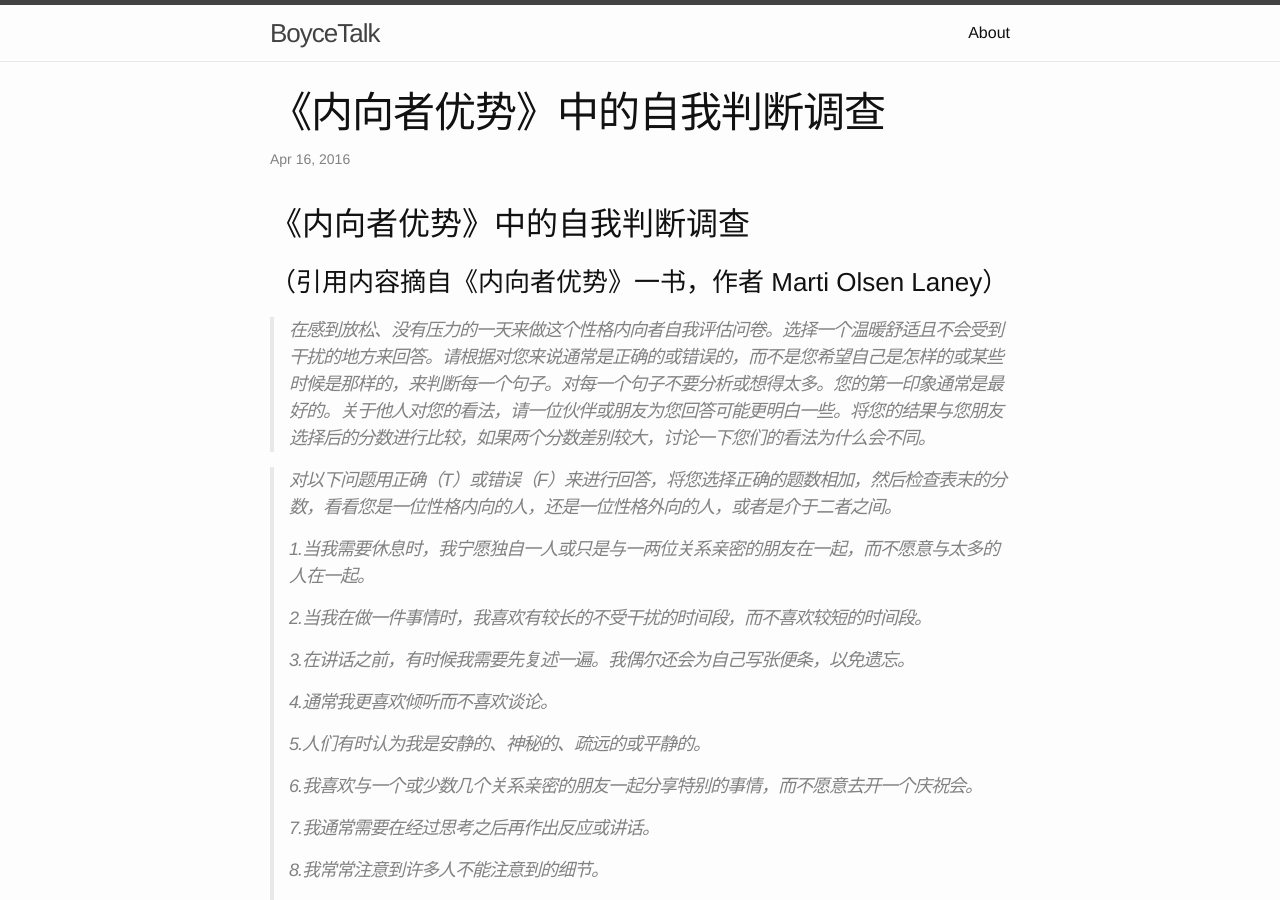
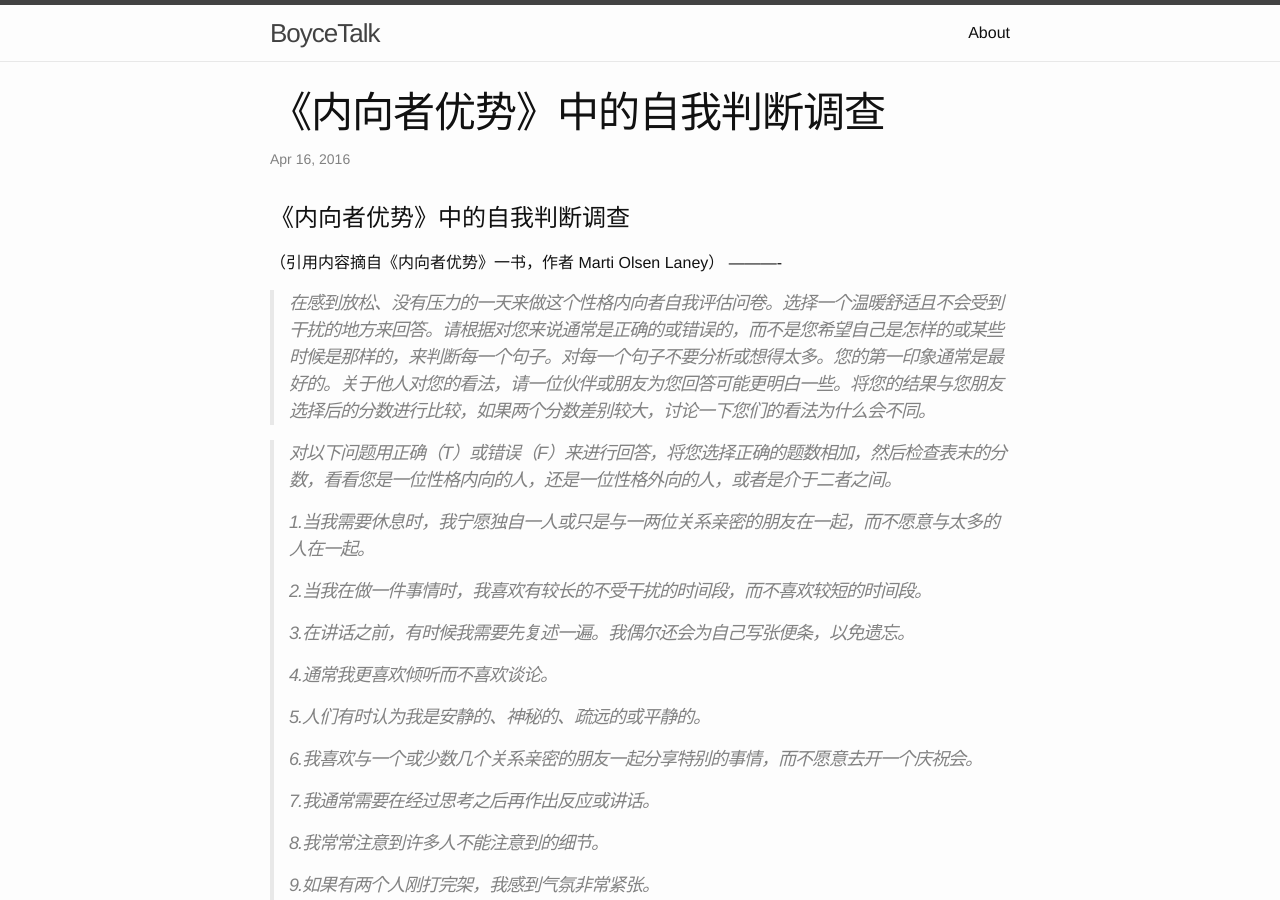
Before and after one commit to boyce1989/boyce1989.github.io, a Jekyll site: the page built from _posts/2016-04-16-《内向者优势》中的自我判断调查.markdown, in a window 1280 px wide and 900 px high. Built offline with Jekyll 4.4.1, drawn with Linux system fonts in a browser that asks for light colours.

```diff
--- a/_posts/2016-04-16-《内向者优势》中的自我判断调查.markdown
+++ b/_posts/2016-04-16-《内向者优势》中的自我判断调查.markdown
@@ -4,8 +4,10 @@ title:  "《内向者优势》中的自我判断调查"
 date:   2016-04-16 18:44:00 +0800
 categories: jekyll update
 ---
-## 《内向者优势》中的自我判断调查
-### （引用内容摘自《内向者优势》一书，作者 Marti Olsen Laney）
+《内向者优势》中的自我判断调查
+==========
+（引用内容摘自《内向者优势》一书，作者 Marti Olsen Laney）
+----------
 >在感到放松、没有压力的一天来做这个性格内向者自我评估问卷。选择一个温暖舒适且不会受到干扰的地方来回答。请根据对您来说通常是正确的或错误的，而不是您希望自己是怎样的或某些时候是那样的，来判断每一个句子。对每一个句子不要分析或想得太多。您的第一印象通常是最好的。关于他人对您的看法，请一位伙伴或朋友为您回答可能更明白一些。将您的结果与您朋友选择后的分数进行比较，如果两个分数差别较大，讨论一下您们的看法为什么会不同。
 
 >对以下问题用正确（T）或错误（F）来进行回答，将您选择正确的题数相加，然后检查表末的分数，看看您是一位性格内向的人，还是一位性格外向的人，或者是介于二者之间。
```
